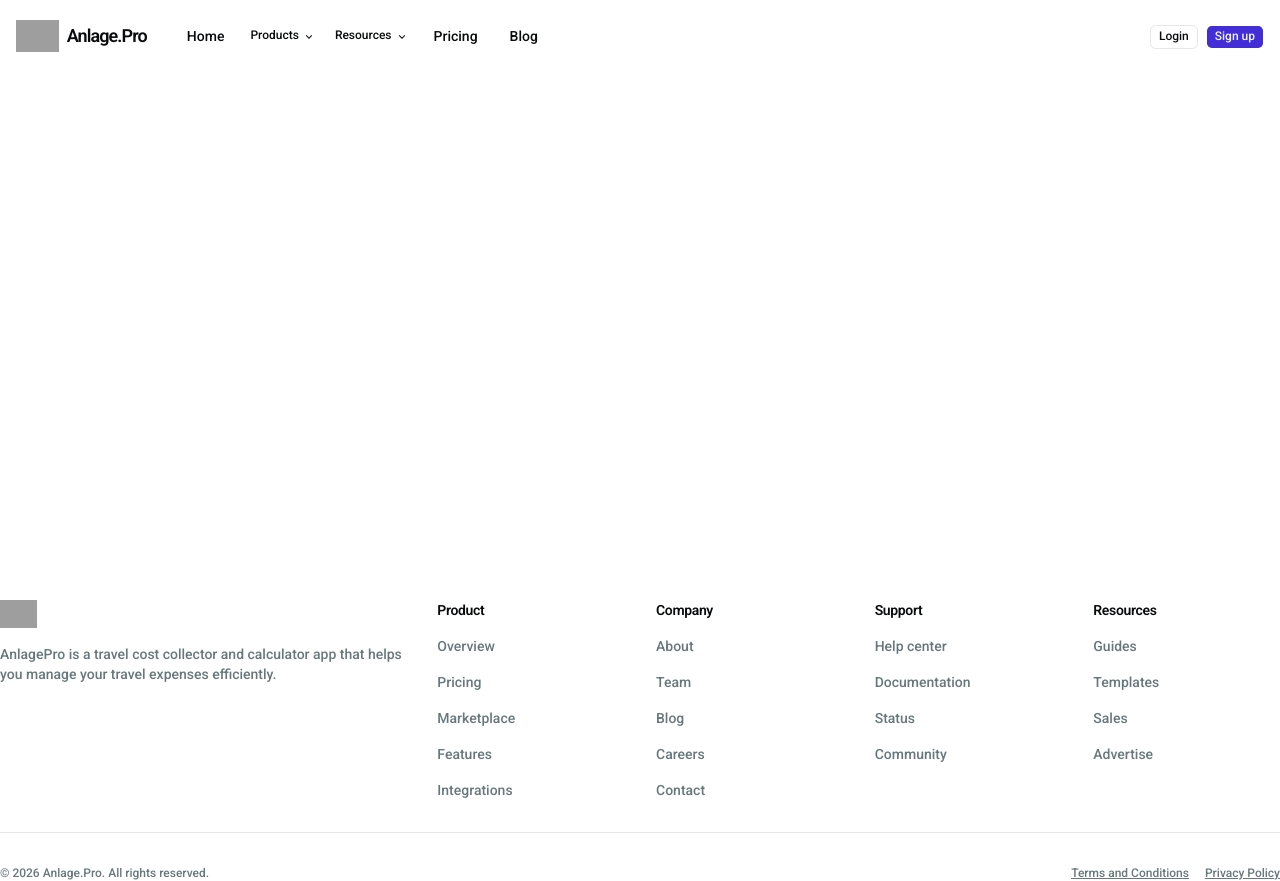
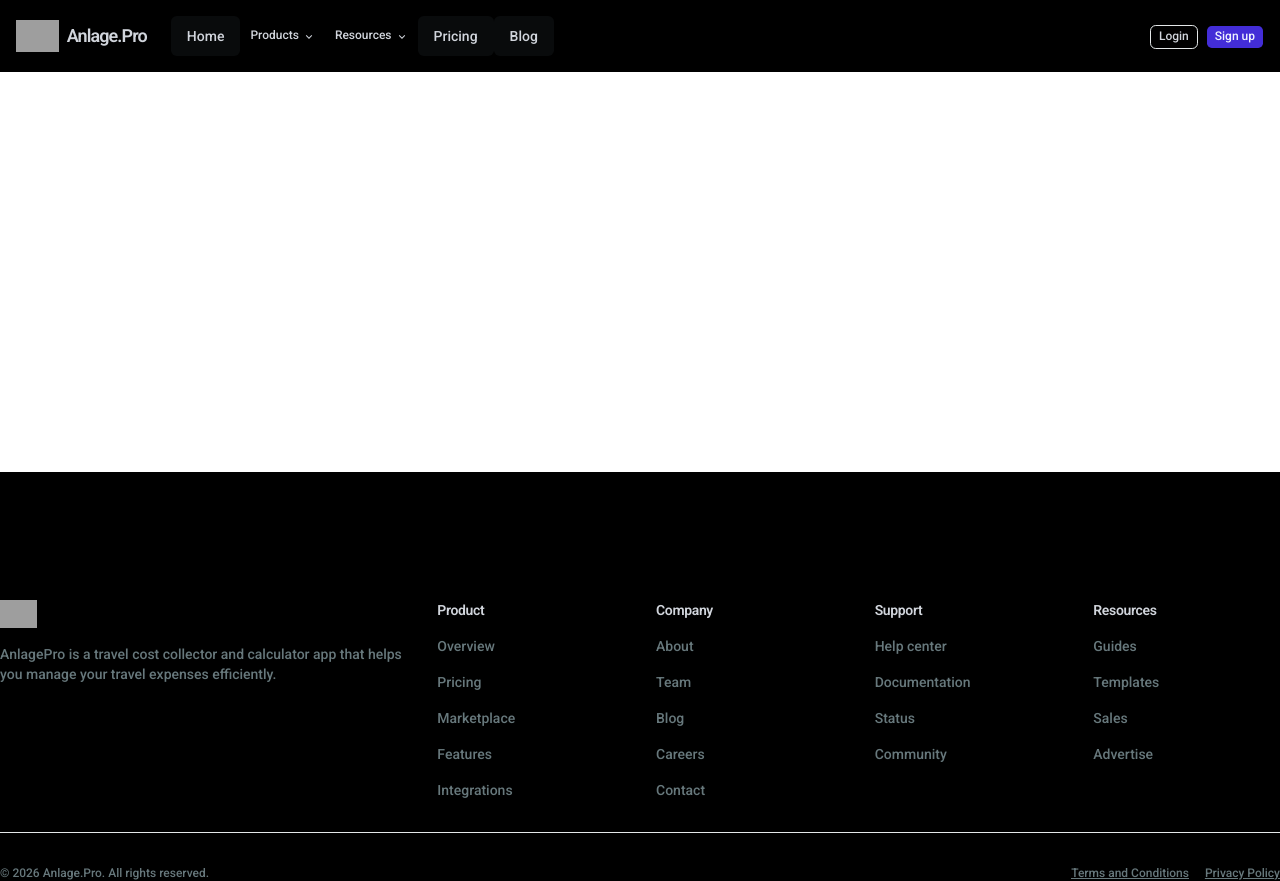
Before and after one commit to osvalda/reise-kosten-calculator, a Next.js app: page / in a window 1280 px wide. Built offline with nearby package versions, Linux system fonts and the light colour scheme; grey boxes are pictures that could not be loaded.

Commit message:
feat: footer and navbar are dark

```diff
--- a/app/layout.tsx
+++ b/app/layout.tsx
@@ -31,7 +31,7 @@ export default function RootLayout({
     <html
       lang="en"
       suppressHydrationWarning
-      className={cn("antialiased", fontMono.variable, "font-sans", roboto.variable, notoSansHeading.variable)}
+      className={cn("antialiased bg-black", fontMono.variable, "font-sans", roboto.variable, notoSansHeading.variable)}
     >
       <body>
         {children}
--- a/app/page.tsx
+++ b/app/page.tsx
@@ -13,7 +13,7 @@ export default function Page() {
           </p> */}
         </div>
       </div>
-      <Footer2 />
+      <Footer2 className="bg-black" />
     </div>
   )
 }
--- a/components/footer2.tsx
+++ b/components/footer2.tsx
@@ -44,7 +44,7 @@ type Props = Partial<Footer2Props>;
 const defaultProps: Footer2Props = {
   logo: {
     url: "https://www.anlage.pro/",
-    src: "/images/logo/shadcnblocks-logo-word.svg",
+    src: "https://cdn.iconscout.com/icon/premium/png-256-thumb/white-star-icon-svg-download-png-2447242.png",
     alt: "logo",
     title: "Anlage.Pro",
   },
@@ -128,7 +128,7 @@ const Footer2 = (props: Props) => {
             </div>
             {visibleSections.map((section, sectionIdx) => (
               <div key={sectionIdx}>
-                <h3 className="mb-4 text-sm font-semibold tracking-tight">
+                <h3 className="mb-4 text-sm text-gray-300 font-semibold tracking-tight">
                   {section.title}
                 </h3>
                 <ul className="space-y-4 text-sm text-muted-foreground">
--- a/components/navbar1.tsx
+++ b/components/navbar1.tsx
@@ -60,7 +60,7 @@ interface Navbar1Props {
 const Navbar1 = ({
   logo = {
     url: "https://www.anlage.pro/",
-    src: "https://cdn.shadcnblocks.com/shadcnblocks/block/logos/shadcnblockscom-icon.svg",
+    src: "https://cdn.iconscout.com/icon/premium/png-256-thumb/white-star-icon-svg-download-png-2447242.png",
     alt: "logo",
     title: "Anlage.Pro",
   },
@@ -143,8 +143,8 @@ const Navbar1 = ({
   className,
 }: Navbar1Props) => {
   return (
-    <section className={cn("p-4 container mx-auto", className)}>
-      <div className="">
+    <section className={cn("p-4 bg-black text-gray-300", className)}>
+      <div className="container mx-auto">
         {/* Desktop Menu */}
         <nav className="hidden items-center justify-between lg:flex">
           <div className="flex items-center gap-6">
@@ -159,7 +159,7 @@ const Navbar1 = ({
                 {logo.title}
               </span>
             </a>
-            <div className="flex items-center">
+            <div className="flex items-center dark">
               <NavigationMenu>
                 <NavigationMenuList>
                   {menu.map((item) => renderMenuItem(item))}
```
